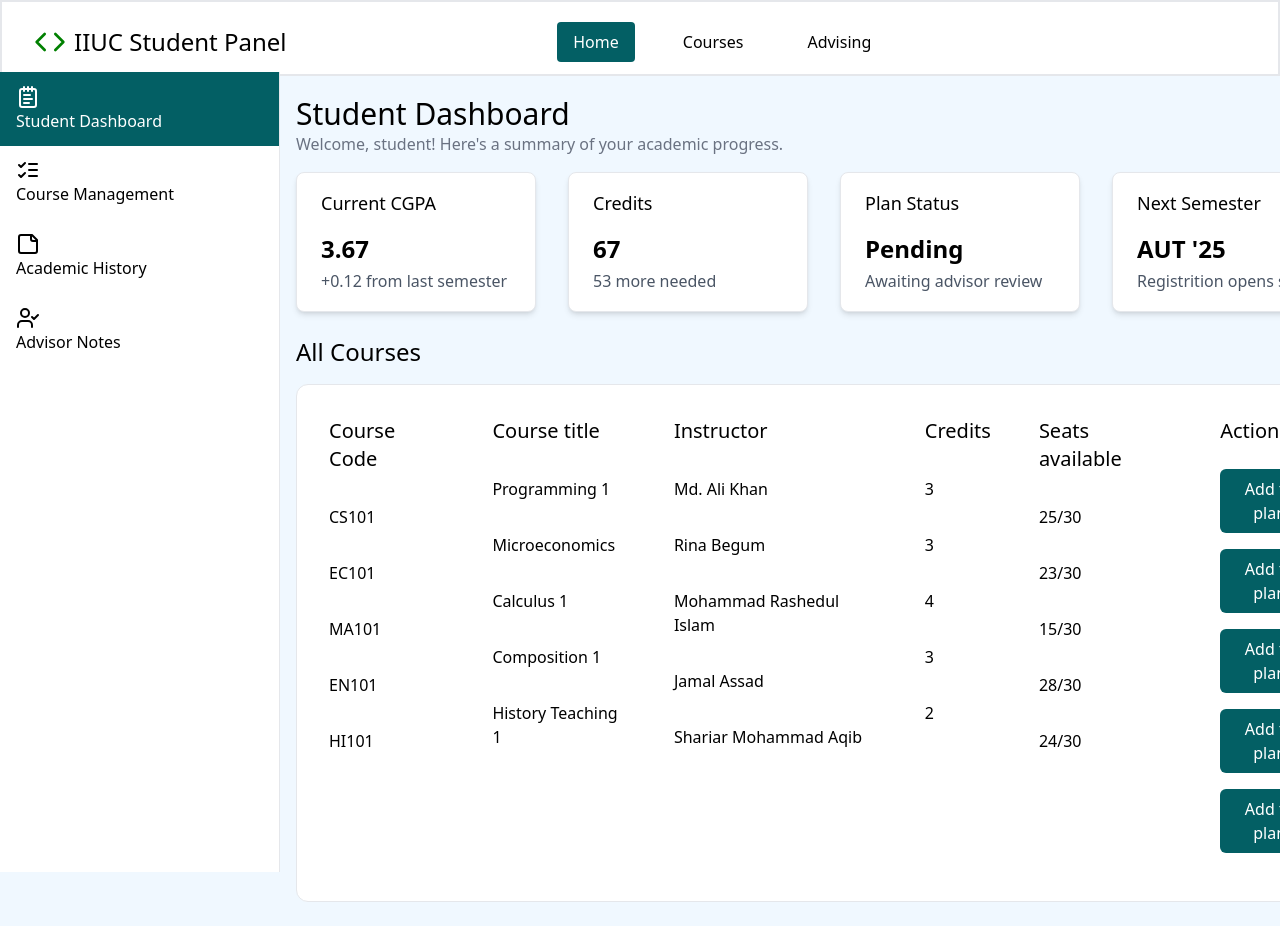
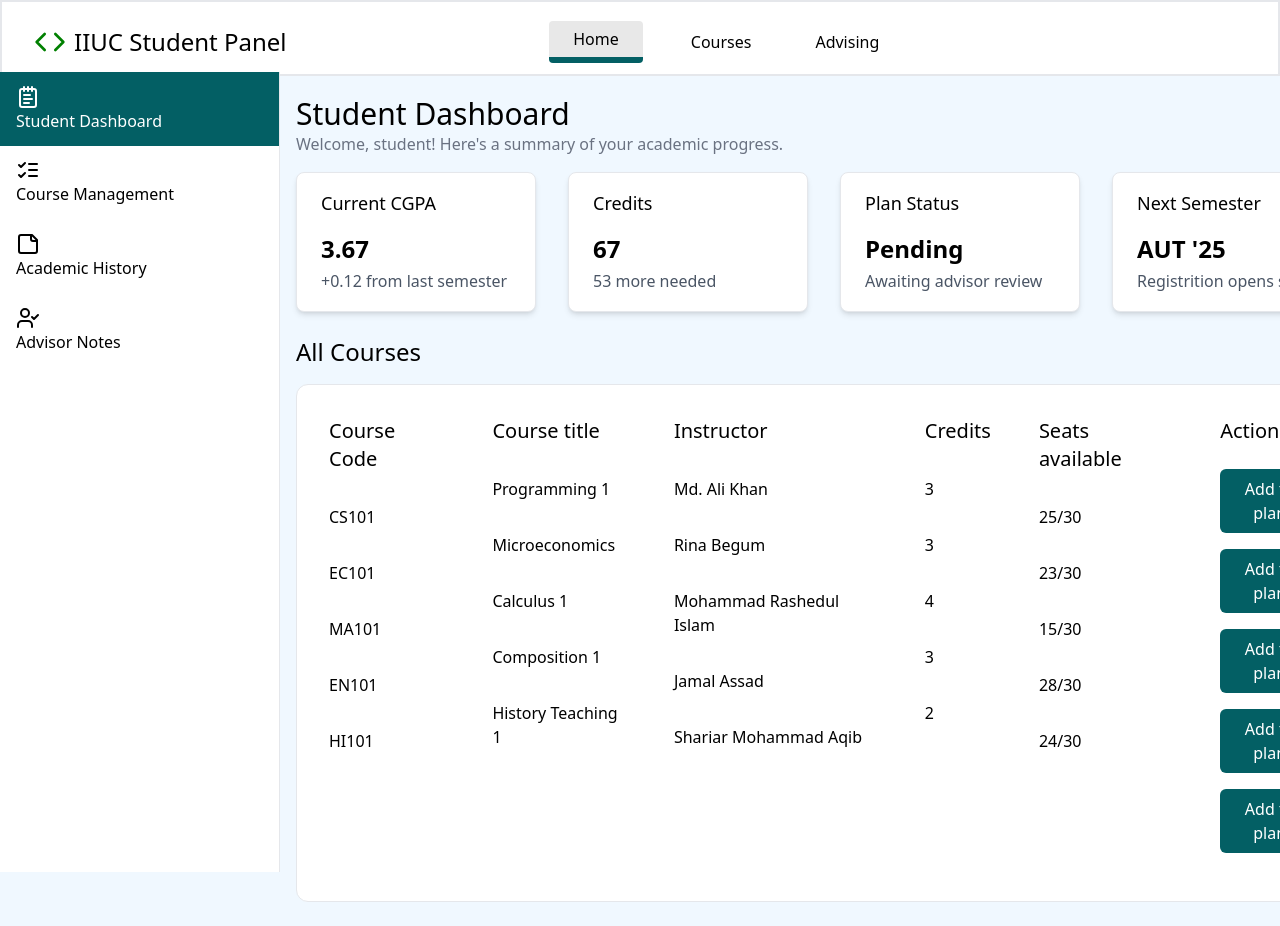
Before and after one commit to AsifulAhsan/CRAMS, a React (Vite) app: page / in a window 1280 px wide. Shown: the top 926 px of the page. Built offline with nearby package versions, Linux system fonts and the light colour scheme.

Commit message:
Navbar Active status updated!

```diff
--- a/src/components/Navbar/Navbar.module.css
+++ b/src/components/Navbar/Navbar.module.css
@@ -4,14 +4,18 @@
   transition: color 0.2s;
 }
 .navBtn:hover {
-  color: #035f64;
+  color: black;
 }
 
 .navBg {
-  background-color: #eeeeee;
+  background-color: hsl(0, 0%, 91%);
 }
 .active {
-  background-color: #035f64 !important; /* Matches sidebar active color */
-  color: #ffffff !important; /* White text for contrast */
+  transition: all;
+  transition-duration: 300ms;
+  padding: 0.4rem 1.5rem;
+  border-bottom: 0.4rem solid;
+  border-color: #035f64;
+  color: black !important; /* White text for contrast */
   border-radius: 4px; /* Optional: Rounds edges like sidebar */
 }
```
